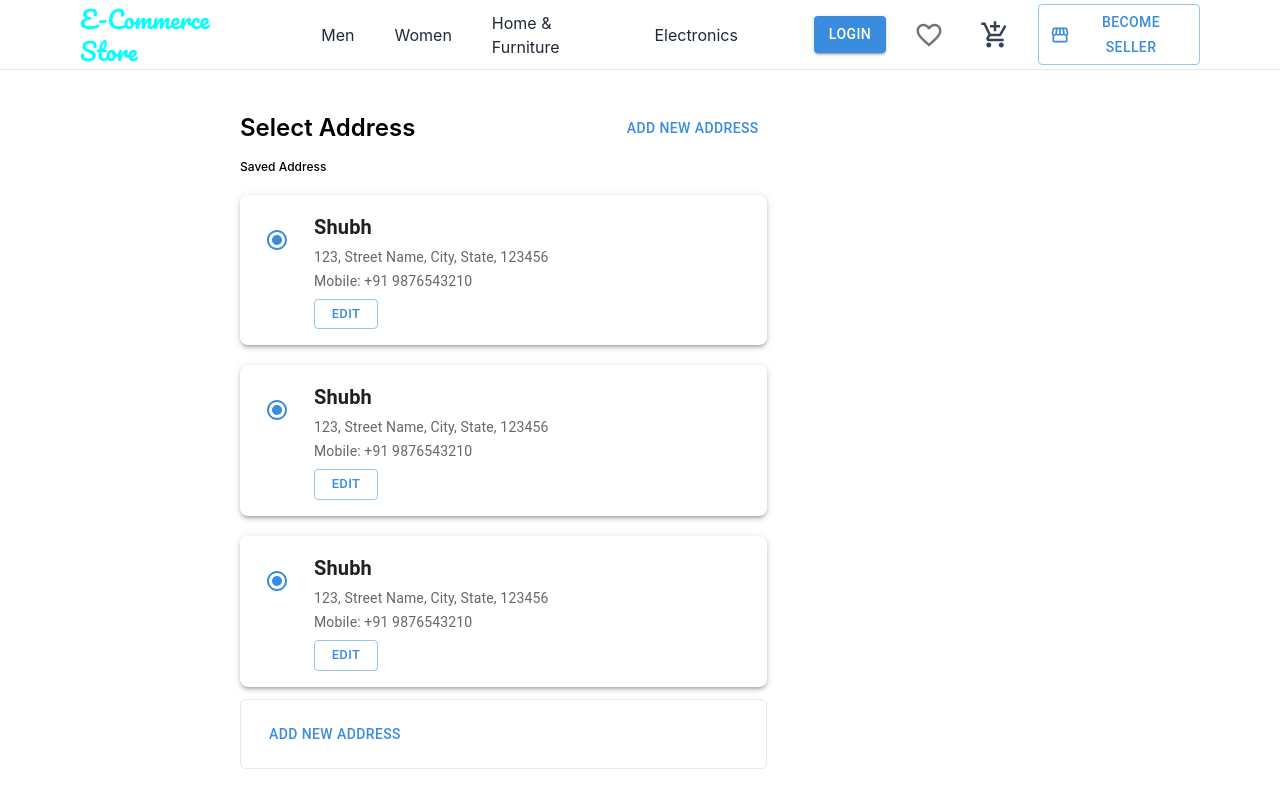
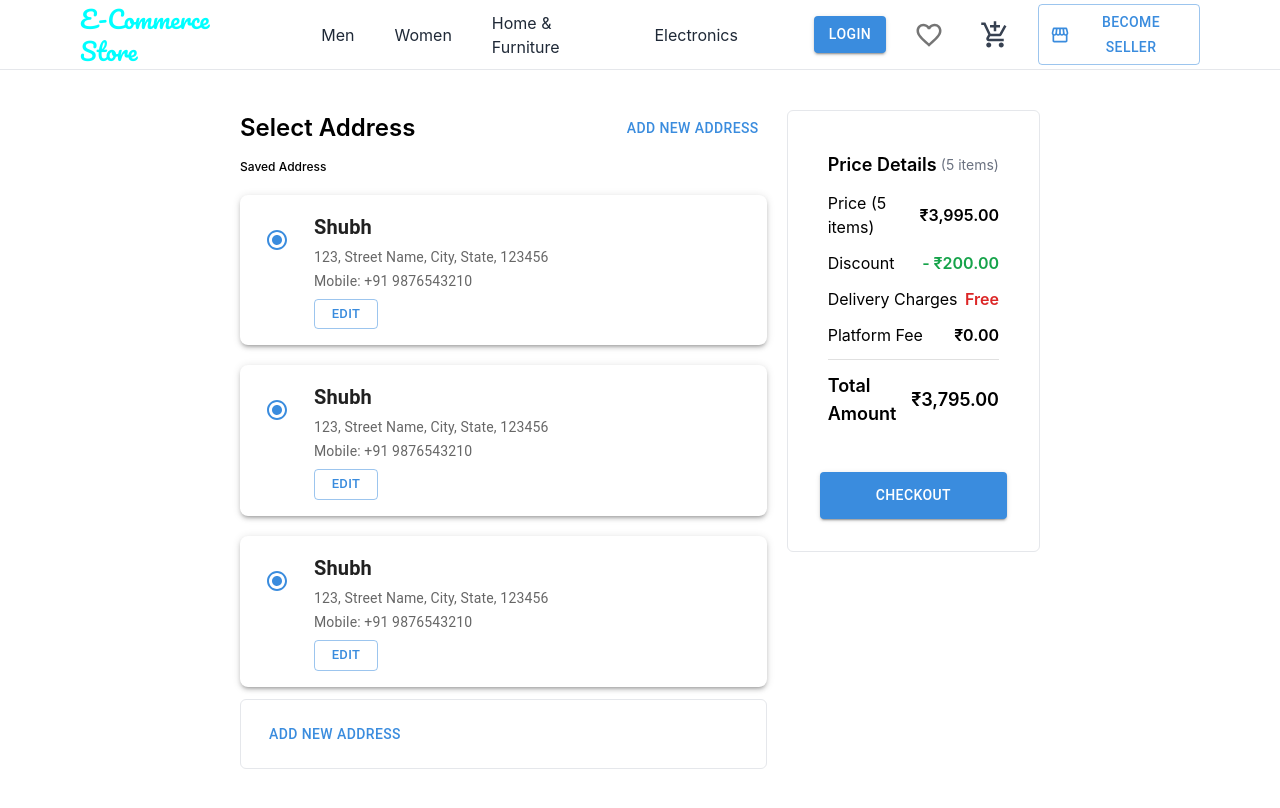
Before and after one commit to shubhcoding01/ecomproject, a React (Create React App) app: page / in a window 1280 px wide. Shown: the top 808 px of the page. Built offline with nearby package versions, Linux system fonts and the light colour scheme; some icons are missing.

Commit message:
Add PricingCard component to Checkout page for improved checkout experience

```diff
--- a/src/customer/pages/checkout/Checkout.tsx
+++ b/src/customer/pages/checkout/Checkout.tsx
@@ -2,6 +2,7 @@ import { Box, Button, Modal } from "@mui/material";
 import React from "react";
 import AddressCard from "./AddressCard";
 import Addressform from "./Addressform";
+import PricingCard from "../Cart/PricingCard";
 
 const style = {
   position: 'absolute',
@@ -42,6 +43,16 @@ const Checkout = () => {
               <Button onClick={handleOpen}>Add New Address</Button>
             </div>
           </div>
+          <div>
+            <div className='border rounded-md p-5 space-y-3'>
+                      <PricingCard />
+                      <div className='p-3'>
+                        <Button variant='contained' sx={{py:"11px"}} color='primary' fullWidth>
+                          Checkout
+                        </Button>
+                      </div>
+                    </div>
+          </div>
         </div>
       </div>
 
```
